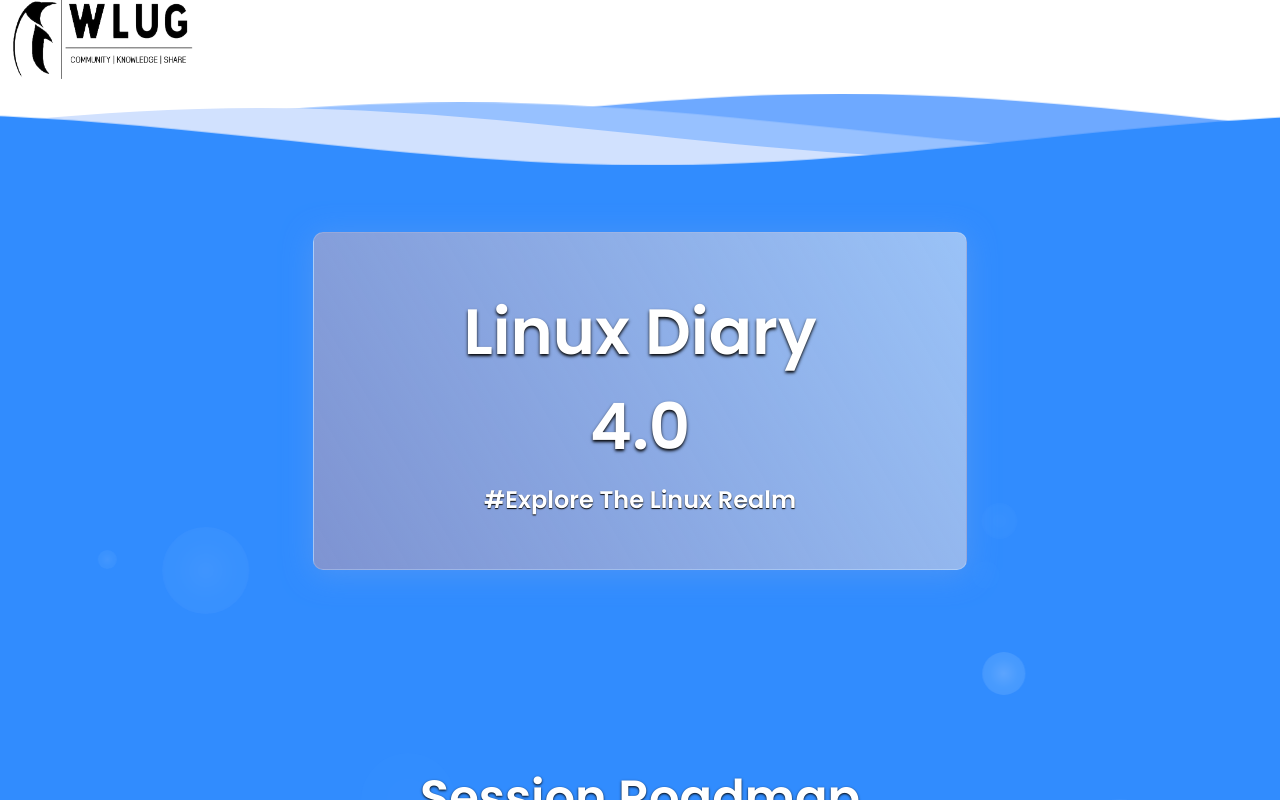
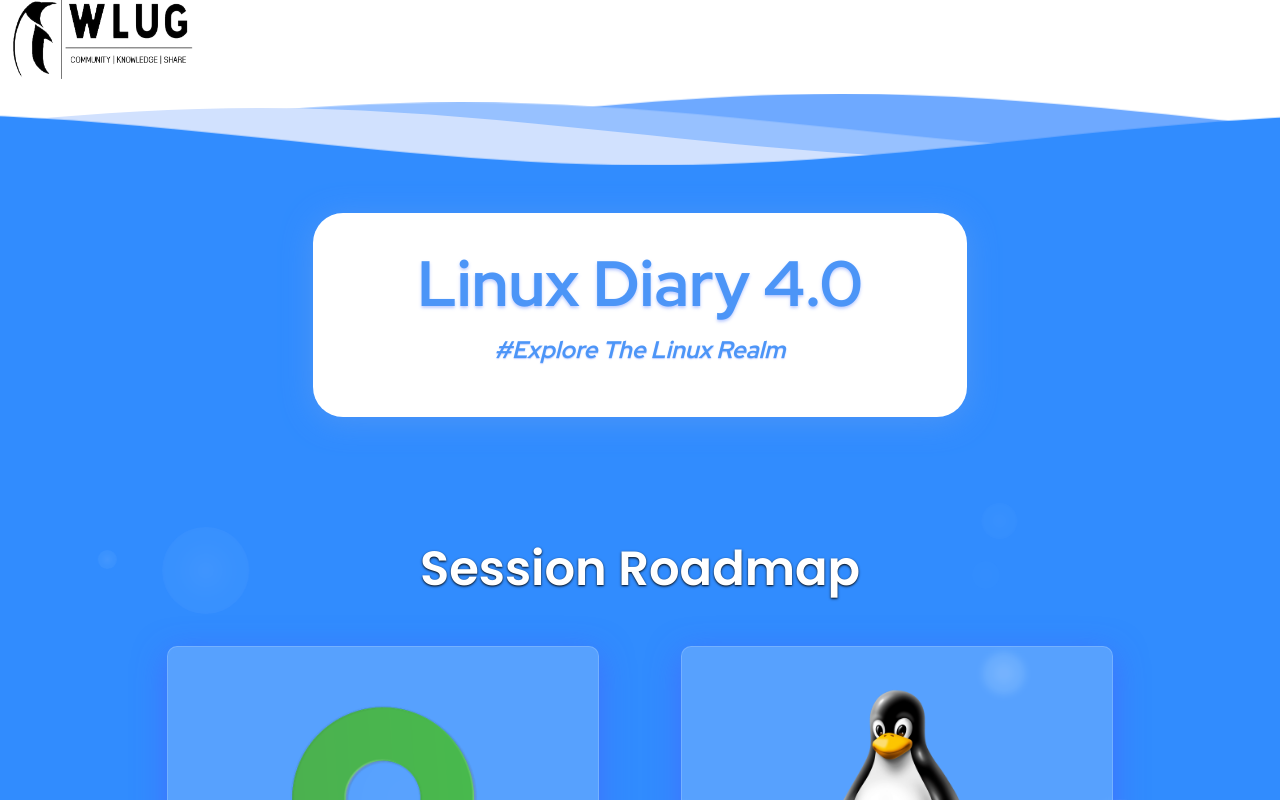
Before and after one commit to Walchand-Linux-Users-Group/LinuxDiary-4.0-Frontend, a React (Create React App) app: page / in a window 1280 px wide. Shown: the top 800 px of the page. Built offline with nearby package versions, Linux system fonts and the light colour scheme.

Commit message:
footer changes

```diff
--- a/public/index.html
+++ b/public/index.html
@@ -15,6 +15,12 @@
       user's mobile device or desktop. See https://developers.google.com/web/fundamentals/web-app-manifest/
     -->
 		<link rel="manifest" href="%PUBLIC_URL%/manifest.json" />
+		<link rel="preconnect" href="https://fonts.googleapis.com" />
+		<link rel="preconnect" href="https://fonts.gstatic.com" crossorigin />
+		<link
+			href="https://fonts.googleapis.com/css2?family=Red+Hat+Display:wght@700&display=swap"
+			rel="stylesheet"
+		/>
 		<!--
       Notice the use of %PUBLIC_URL% in the tags above.
       It will be replaced with the URL of the `public` folder during the build.
@@ -24,7 +30,7 @@
       work correctly both with client-side routing and a non-root public URL.
       Learn how to configure a non-root public URL by running `npm run build`.
     -->
-    <title>React App</title>
+		<title>Linux Diary 4.0</title>
 	</head>
 	<body>
 		<noscript>You need to enable JavaScript to run this app.</noscript>
--- a/src/App.css
+++ b/src/App.css
@@ -2,7 +2,7 @@
 
 body {
   margin: 0;
-  padding:0 0;
+  padding: 0 0;
 }
 
 
@@ -31,22 +31,37 @@ p {
   font-size: 1rem;
   color: #333333;
 }
-
+.titlebox img {
+  padding-right: 1.2rem;
+  display: block;
+  bottom: 0;
+  width: 40%;
+  height: auto;
+  object-fit: contain;
+  position: relative;
+  z-index: 0;
+  margin-bottom: 0rem;
+}
 .titlebox {
+  padding-top: 1.7rem!important;
   width: 35vw;
-  margin: -2.5% auto 10% auto;
+  margin: -2.5% auto 4% auto !important;
   display: flex;
   flex-direction: column;
   align-items: center;
-  font-family: 'poppins', sans-serif;
-  background: linear-gradient(60deg, rgba(84, 58, 183, 1) 0%, rgba(76, 149, 247, 1) 100%);
+  /* font-family: 'poppins', sans-serif; */
+  /* background: linear-gradient(60deg, rgba(84, 58, 183, 1) 0%, rgba(76, 149, 247, 1) 100%); */
+  background: white !important;
   color: white;
   padding: 4% 10%;
-  box-shadow: 0 4px 30px rgba(76, 149, 247, 1);
-  border-radius: 10px;
+  box-shadow: 0 4px 30px rgba(76, 149, 247, 1) !important;
+  border-radius: 30px !important;
 }
 
 .titlebox h1 {
+  color: rgba(76, 149, 247, 1);
+  text-shadow: rgba(170, 190, 255, 0.784) 0em 0.025em 0.05em !important;
+  font-family: 'Red Hat Display', sans-serif !important;
   font-size: 4rem;
   font-weight: 600;
   margin: 0;
@@ -54,6 +69,10 @@ p {
 }
 
 .titlebox h2 {
+  color: rgba(76, 149, 247, 1);
+  text-shadow: rgba(170, 190, 255, 0.784) 0em 0.025em 0.05em !important;
+  font-family: 'Red Hat Display', sans-serif !important;
+  font-style: italic;
   font-size: 2rem;
   font-weight: 600;
   margin: 0;
```
Also changed, not shown: public/images/S1.png. Lines whose indentation alone changed are shown as unchanged.
